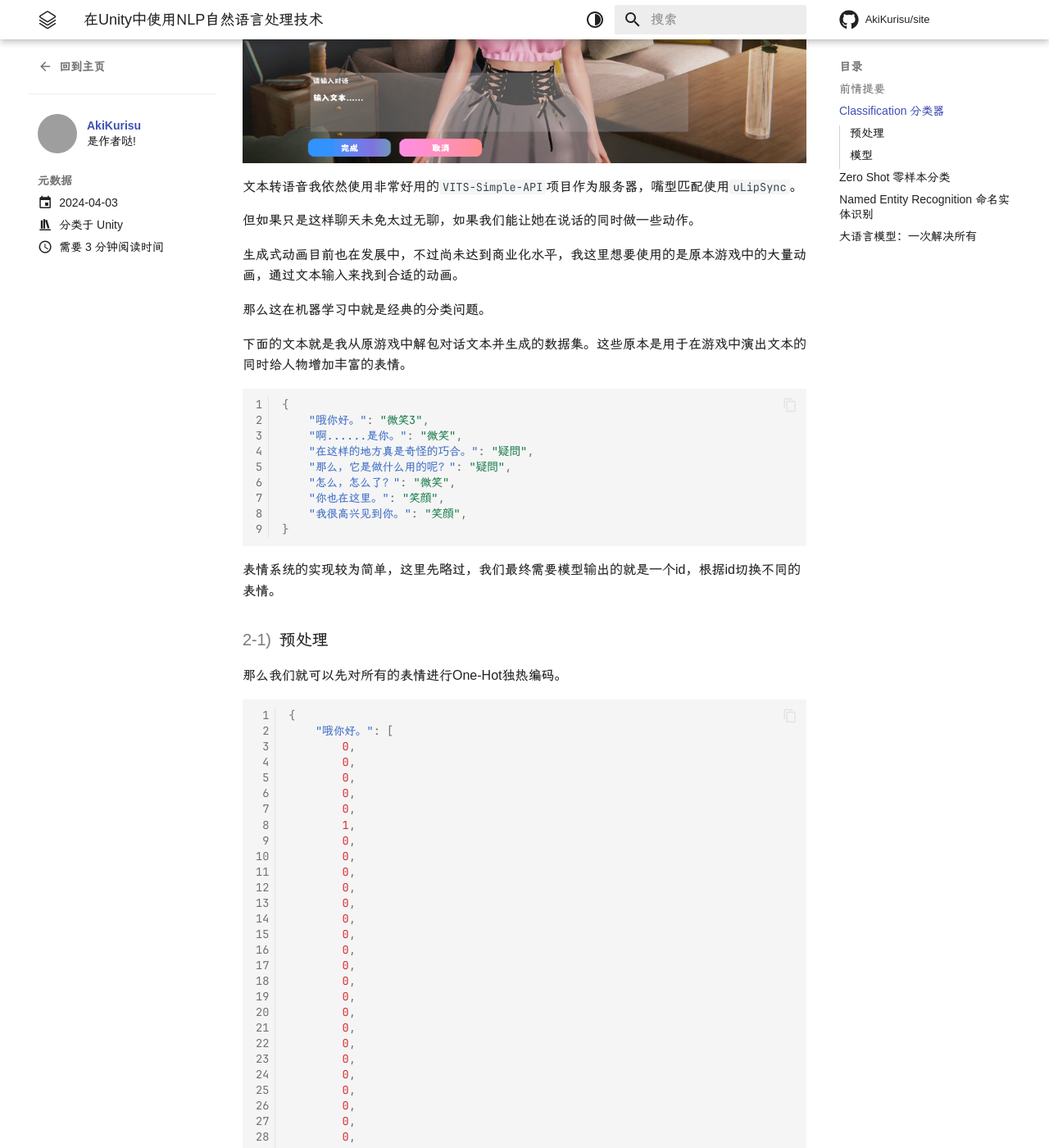
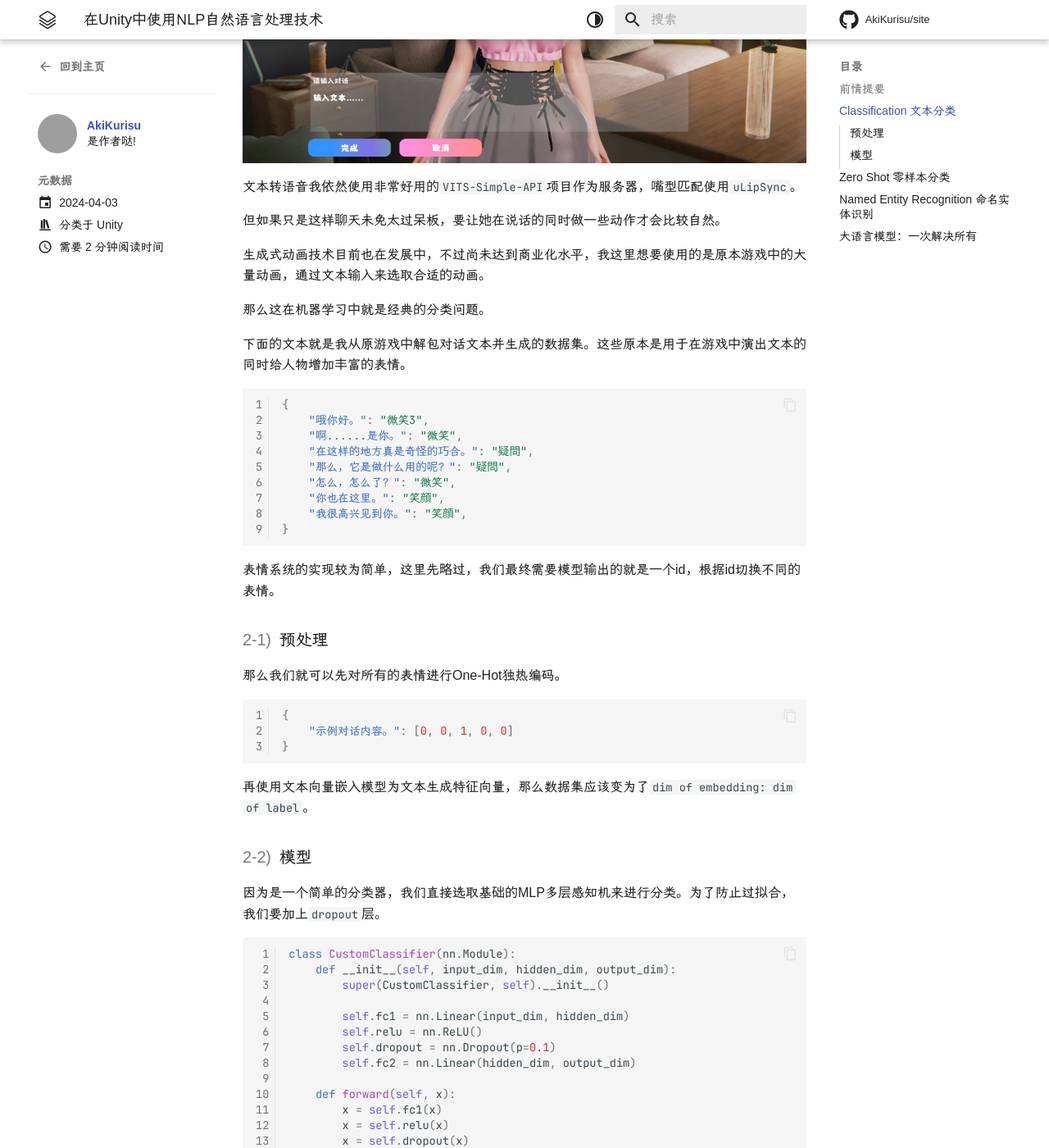
Before and after one commit to AkiKurisu/site, an MkDocs documentation site: the page built from docs/blog/posts/Unity/use-nlp-in-unity.md, in a window 1280 px wide and 1400 px high, scrolled down 711 px. Shown: the whole window at 82% size. Built offline with MkDocs 1.6.1 and Material for MkDocs 9.7.7, drawn with Linux system fonts in a browser that asks for light colours; some web fonts are replaced; a script that is not in the unit is left out; comment, search, counter and statistics services are not loaded; some of the changed text lies outside the part shown; grey boxes are pictures that could not be loaded.

Commit message:
Update use-nlp-in-unity.md

````diff
--- a/docs/blog/posts/Unity/use-nlp-in-unity.md
+++ b/docs/blog/posts/Unity/use-nlp-in-unity.md
@@ -19,7 +19,7 @@ categories:
 
 那么除了上述用作数据检索，我们还可以在游戏中使用哪些NLP技术呢？
 
-## Classification 分类器
+## Classification 文本分类
 
 为了让ChatBox变得更有意思，我在上期的基础上加上了我之前复刻的AIHS2渲染和捏脸系统
 
@@ -27,9 +27,9 @@ categories:
 
 文本转语音我依然使用非常好用的`VITS-Simple-API`项目作为服务器，嘴型匹配使用`uLipSync`。
 
-但如果只是这样聊天未免太过无聊，如果我们能让她在说话的同时做一些动作。
+但如果只是这样聊天未免太过呆板，要让她在说话的同时做一些动作才会比较自然。
 
-生成式动画目前也在发展中，不过尚未达到商业化水平，我这里想要使用的是原本游戏中的大量动画，通过文本输入来找到合适的动画。
+生成式动画技术目前也在发展中，不过尚未达到商业化水平，我这里想要使用的是原本游戏中的大量动画，通过文本输入来选取合适的动画。
 
 那么这在机器学习中就是经典的分类问题。
 
@@ -55,52 +55,11 @@ categories:
 
 ```json
 {
-    "哦你好。": [
-        0,
-        0,
-        0,
-        0,
-        0,
-        1,
-        0,
-        0,
-        0,
-        0,
-        0,
-        0,
-        0,
-        0,
-        0,
-        0,
-        0,
-        0,
-        0,
-        0,
-        0,
-        0,
-        0,
-        0,
-        0,
-        0,
-        0,
-        0,
-        0,
-        0,
-        0,
-        0,
-        0,
-        0,
-        0,
-        0,
-        0,
-        0,
-        0,
-        0
-    ]
+    "示例对话内容。": [0, 0, 1, 0, 0]
 }
 ```
 
-再使用文本向量嵌入模型为文本生成特征向量，那么数据集应该变为了`(dim of embedding,dim of label)`。
+再使用文本向量嵌入模型为文本生成特征向量，那么数据集应该变为了`dim of embedding: dim of label`。
 
 ### 模型
 
@@ -161,9 +120,9 @@ for label, samples in label_counts.items():
 当然我们可以将这些指令提前用分类器的方式训练，但如何后续还要增加就得重新训练。我们可以像ChatBox一样用文本向量嵌入的方式来匹配指令预设文本和输入文本的相似度，实际上这就是零样本分类的方法。
 
 ## Named Entity Recognition 命名实体识别
-如果我们提取出了文本中的指令，那么如果这个指令还有参数呢？例如移动到哪里的位置。
+利用零样本分类，我们可以提取出文本中的指令，那如果这个指令还有参数呢？例如移动到哪里的位置。
 
-这就是NLP中经典的命名实体识别任务。
+这就是NLP中经典的命名实体识别任务，我们需要使用NER模型来找出文本中的名词并由游戏中的解释器来转为游戏对象。
 
 ## 大语言模型：一次解决所有
 
````
